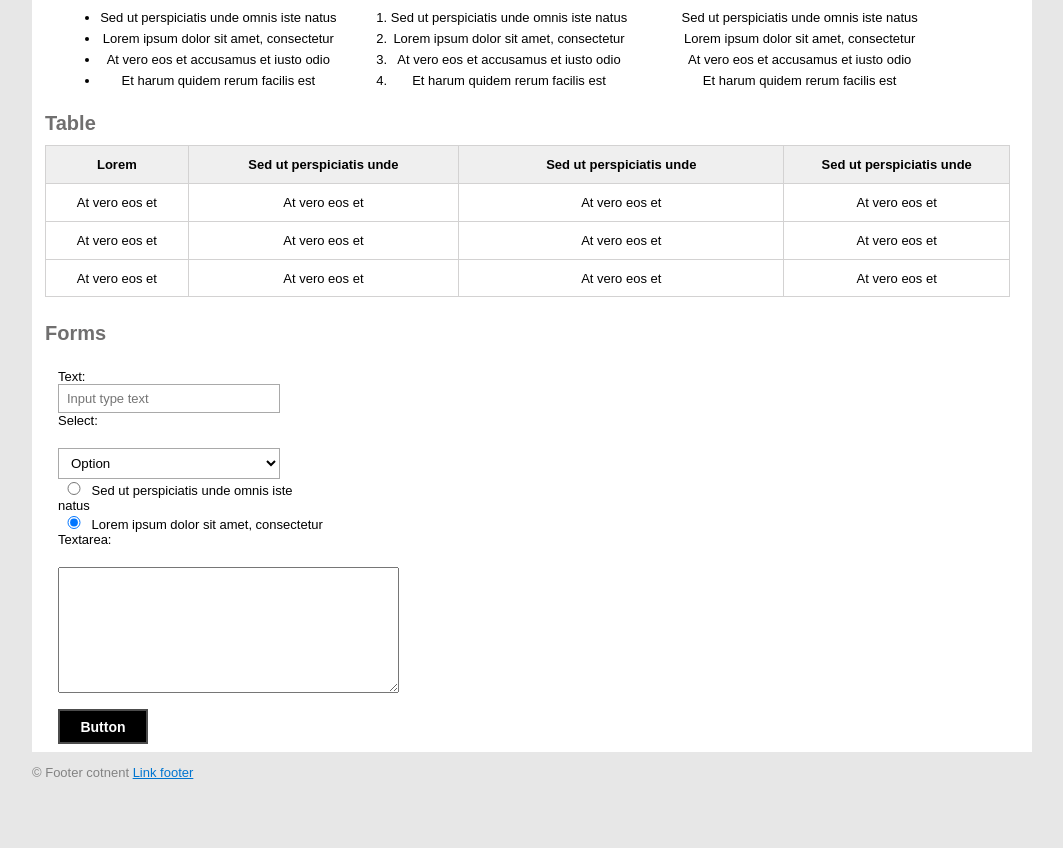
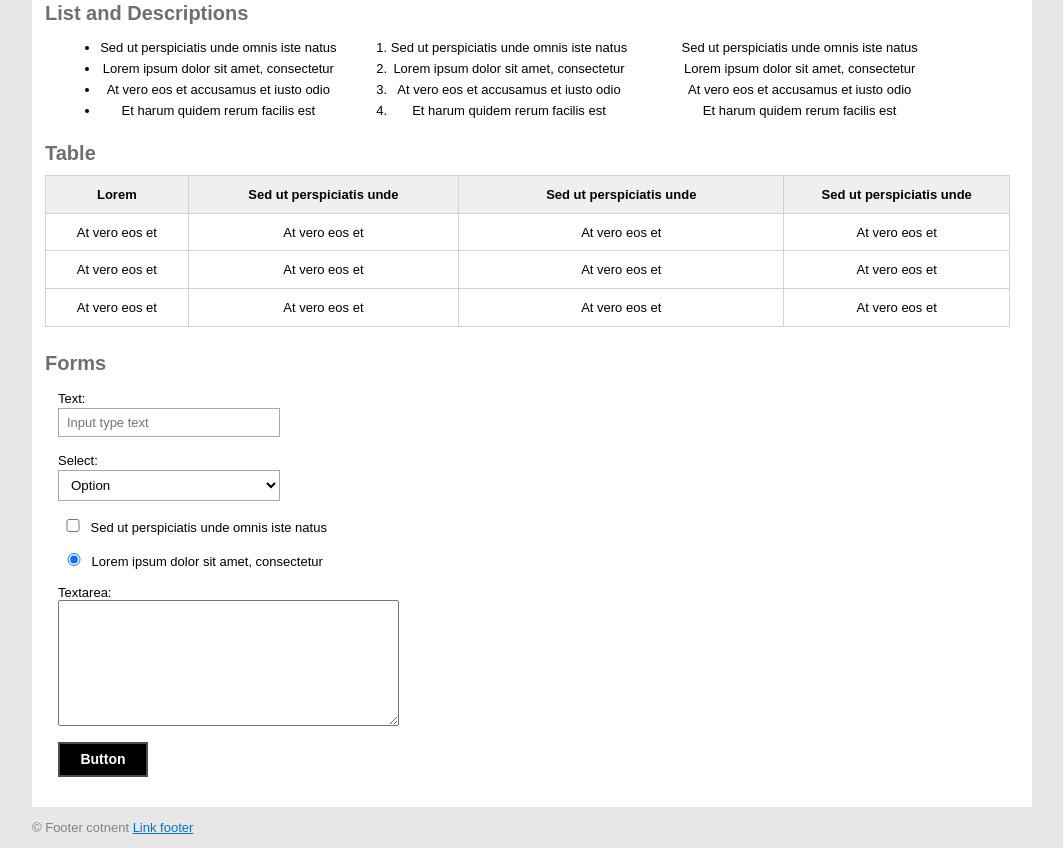
Before and after one commit to LucyFo/black-white, a plain HTML site: page index.html in a window 1280 px wide. Shown: the part 840-1688 px from the top of the page, without its empty margins (108-1171 px from the left). Before the commit the page ends 1633 px from the top, so only its background shows below. Drawn offline with Linux system fonts and the light colour scheme.

Commit message:
fix mistakes

```diff
--- a/assets/css/style.css
+++ b/assets/css/style.css
@@ -1,7 +1,7 @@
 body {
   margin: 0;
   padding: 0;
-  font-family: 'Arial', 'Helvetica', sans-serif;
+  font-family: "Arial", "Helvetica", sans-serif;
   background-color: #e7e7e7;
   font-size: 13px;
   color: #000000;
@@ -51,6 +51,10 @@ header {
   min-height: 61px;
   background-color: #171616;
 }
+.header-top {
+  display: flex;
+  justify-content: space-between;
+}
 
 .logo {
   float: left;
@@ -58,7 +62,7 @@ header {
   width: 134px;
   height: 29px;
   margin: 0;
-  background-image: url('../images/BlackandWhite.png');
+  background-image: url("../images/BlackandWhite.png");
   background-repeat: no-repeat;
 }
 
@@ -67,6 +71,7 @@ header {
 }
 
 form .search {
+  float: right;
   width: 438px;
   height: 27px;
 }
@@ -94,7 +99,7 @@ form .search {
 
 .slider .wrapper {
   min-height: 329px;
-  background: url('../images/slider.jpeg') no-repeat 0 0;
+  background: url("../images/slider.jpeg") no-repeat 0 0;
 }
 
 .slider-text {
@@ -121,7 +126,7 @@ nav {
 nav a {
   padding: 0 25px;
   font-weight: 700;
-  border-right: .5px #cfcbcb solid;
+  border-right: 0.5px #cfcbcb solid;
 }
 
 main h2 {
@@ -171,7 +176,8 @@ footer p a {
   padding-left: 8px;
 }
 
-.list {}
+.list {
+}
 
 .non-styled {
   list-style-type: none;
@@ -213,40 +219,32 @@ td {
   border: 1px solid #d3d2d2;
   border-collapse: collapse;
 }
-
-section .forms {
-  margin-top: 24px;
-}
-
 .forms h3 {
   margin-top: 25px;
 }
 
 .forms form {
-  width: 316px;
+  width: 320px;
   text-align: left;
   min-height: 383px;
 }
 
 .forms input {
+  margin-top: 2px;
   padding: 6px 0 6px 8px;
   width: 222px;
   background-color: transparent;
   border: rgb(169, 169, 169) 1px solid;
   font-size: 13px;
 }
-#sed, #lorem {
+#sed,
+#lorem {
   width: 22px;
   border: rgb(169, 169, 169) 1px solid;
   font-size: 13px;
 }
-
-.forms select,
-.forms textarea {
-  margin-top: 20px;
-}
-
 .forms select {
+  margin-top: 2px;
   padding: 6px 0 6px 8px;
   width: 222px;
   background-color: transparent;
@@ -255,6 +253,7 @@ section .forms {
 
 button {
   margin-top: 13px;
+  margin-bottom: 30px;
   width: 90px;
   height: 35px;
   font-size: 14px;
@@ -265,6 +264,7 @@ button {
 }
 
 span {
+  margin-top: 16px;
   display: block;
 }
 footer p {
--- a/index.html
+++ b/index.html
@@ -13,6 +13,7 @@
 <body>
     <header>
         <div class="wrapper">
+            <div class="header-top">
                 <div class="logo">
                     <h1>Black&White</h1>
                     <p>Lorem ipsum dolor sit amet</p>
@@ -24,12 +25,13 @@
                     </label>
                 </form>
             </div>
+        </div>
     </header>
     <div class="slider">
         <div class="wrapper">
             <div class="slider-text">
                 <!-- <p>Lorem ipsum dolor sit amet, consectetur adipisicing elit,
-                    <!-- sed do eiusmod tempor incididunt ut labore et dolore magna aliqua.</p> -->
+                    sed do eiusmod tempor incididunt ut labore et dolore magna aliqua.</p> -->
             </div>
         </div>
     </div>
@@ -90,7 +92,7 @@
             </section>
             <section class="table">
                 <h3>Table</h3>
-                <table class ="center-table">
+                <table class="center-table">
                     <tr class="first-row">
                         <td class="first-column">Lorem</td>
                         <td class="second-column">Sed ut perspiciatis unde</td>
@@ -110,7 +112,7 @@
                         <td class="fourth-column">At vero eos et</td>
                     </tr>
                     <tr>
-                        <td  class="first-column">At vero eos et</tdd>
+                        <td class="first-column">At vero eos et</tdd>
                         <td class="second-column">At vero eos et</td>
                         <td class="third-column">At vero eos et</td>
                         <td>At vero eos et</td>
@@ -129,10 +131,12 @@
                         <option value="square">m*2</option>
                         <option value="width">m</option>
                     </select>
-                          <span><label for="lorem"><input type="radio" name="Sed" id="sed" value="Sed"> Sed ut perspiciatis unde omnis iste natus</label></span>
-                          <span><label for="lorem"><input type="radio" name="Lorem" id="lorem" value="Lorem" checked> Lorem ipsum dolor sit amet, consectetur</label></span>
-                          <span><label>Textarea:
-                        <textarea name="message" rows="8" cols="40"></textarea></label></span>
+                    <span><label for="lorem"><input type="checkbox" name="Sed" id="sed" value="Sed"> Sed ut perspiciatis
+                            unde omnis iste natus</label></span>
+                    <span><label for="lorem"><input type="radio" name="Lorem" id="lorem" value="Lorem" checked> Lorem
+                            ipsum dolor sit amet, consectetur</label></span>
+                    <span><label>Textarea:</label></span>
+                            <textarea name="message" rows="8" cols="40"></textarea>
 
                     <button type="submit">Button</button>
                 </form>
```
Lines whose indentation alone changed are shown as unchanged.
